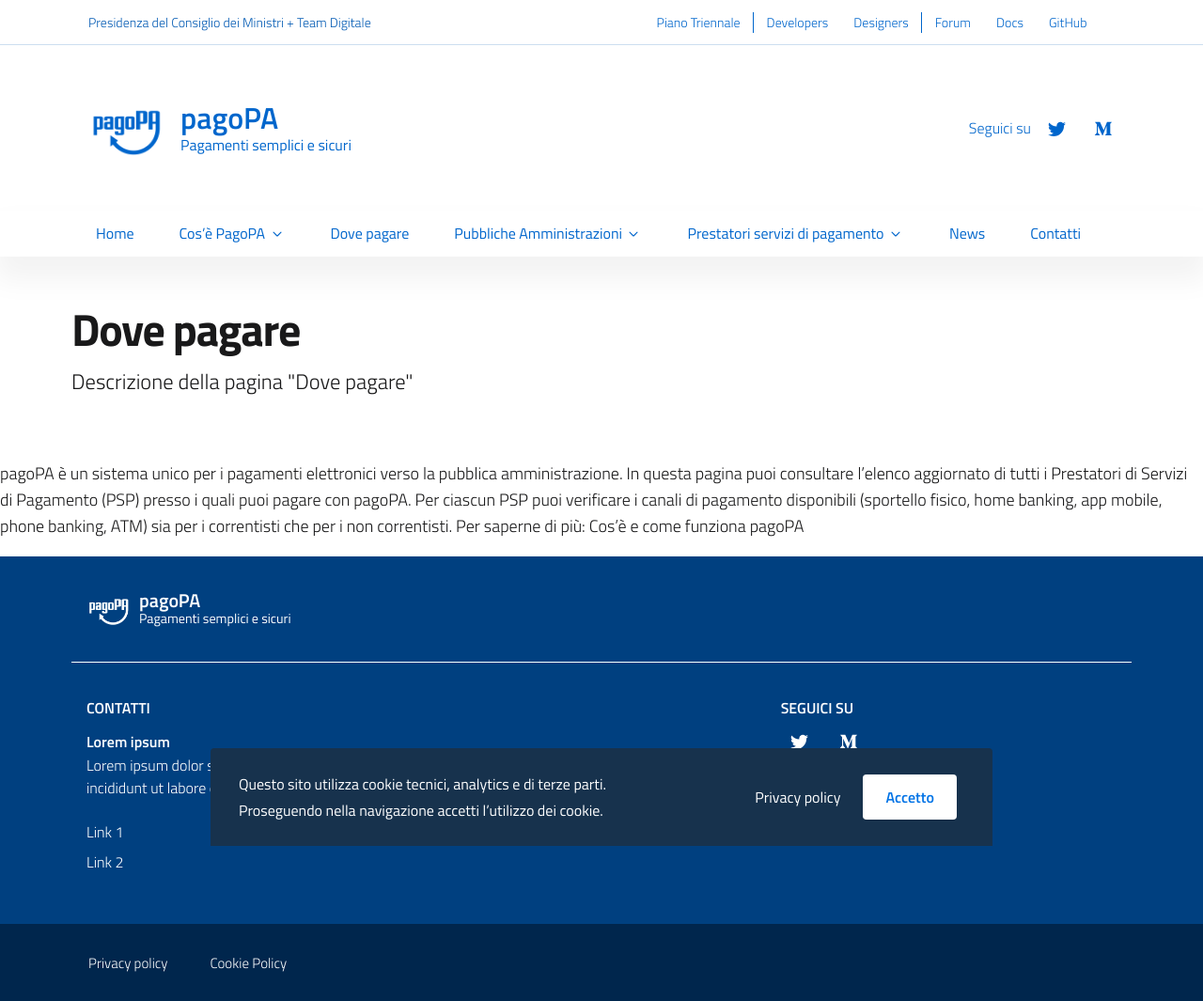
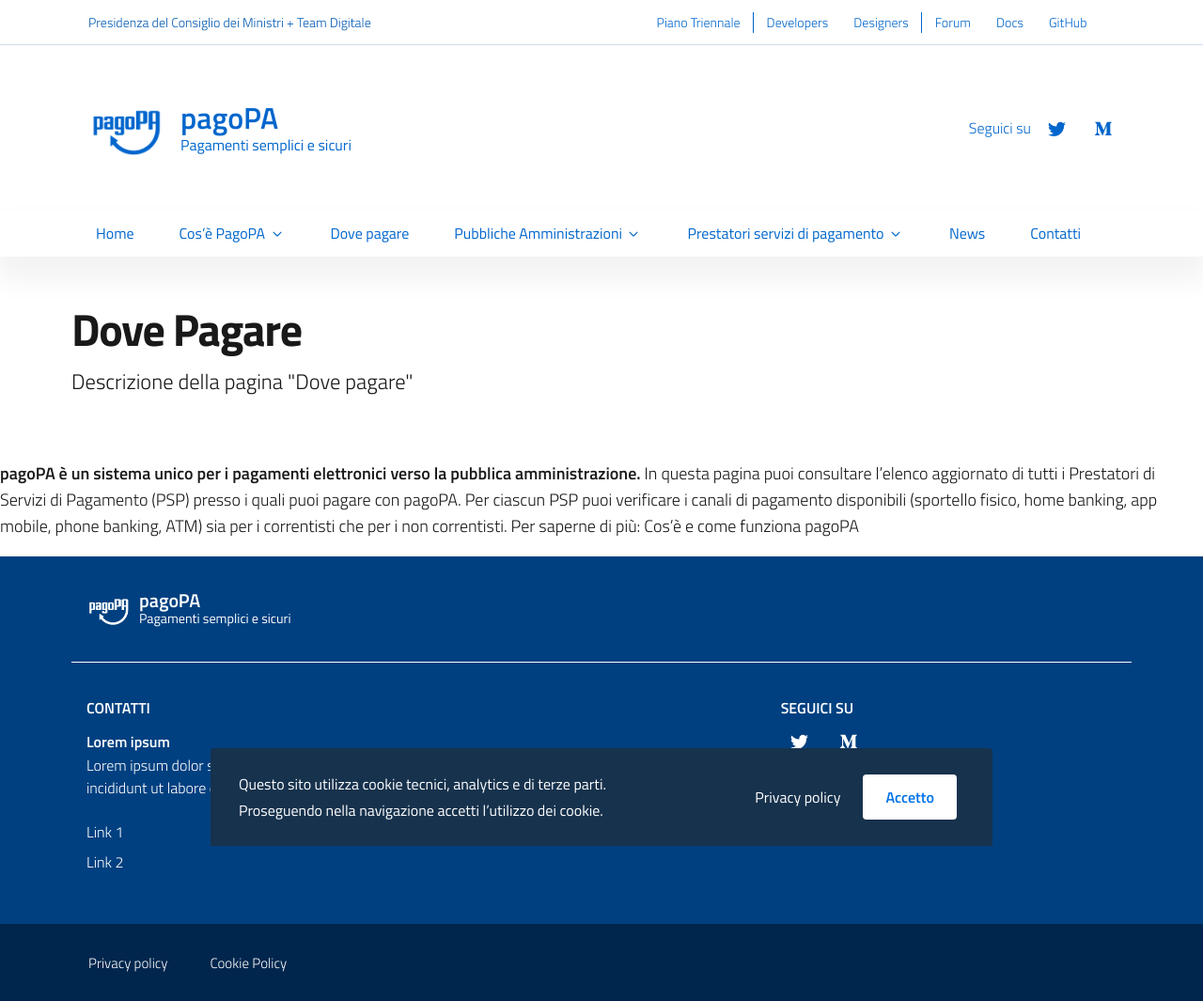
Before and after one commit to pagopa/site-pagopa.gov.it, a Jekyll site: the page built from it/dove-pagare.md, in a window 1280 px wide. Shown: the whole page at 94% size. Built offline with Jekyll 4.4.1, drawn with Linux system fonts in a browser that asks for light colours.

Commit message:
Update dove-pagare.md

```diff
--- a/it/dove-pagare.md
+++ b/it/dove-pagare.md
@@ -11,7 +11,7 @@
 <main class="container my-5">
     <div class="row">
       <div class="col-12 col-lg-8">
-        <h1>{{ page.title }}</h1>
+        <h1>Dove Pagare</h1>
         <p class="lead">{{ page.description }}</p>
         {% comment %}
         TODO: per ora punterà alla pagina PSP -> Elenco PSP attivi ma andrà ripensata in un progetto di service design più ampio su questo flusso (va tenuta?)
@@ -20,6 +20,6 @@
     </div>
 </main>
 
-pagoPA è un sistema unico per i pagamenti elettronici verso la pubblica amministrazione.
+**pagoPA è un sistema unico per i pagamenti elettronici verso la pubblica amministrazione.**
 In questa pagina puoi consultare l’elenco aggiornato di tutti i Prestatori di Servizi di Pagamento (PSP) presso i quali puoi pagare con pagoPA. Per ciascun PSP puoi verificare i canali di pagamento disponibili (sportello fisico, home banking, app mobile, phone banking, ATM) sia per i correntisti che per i non correntisti.
 Per saperne di più: Cos’è e come funziona pagoPA
```
